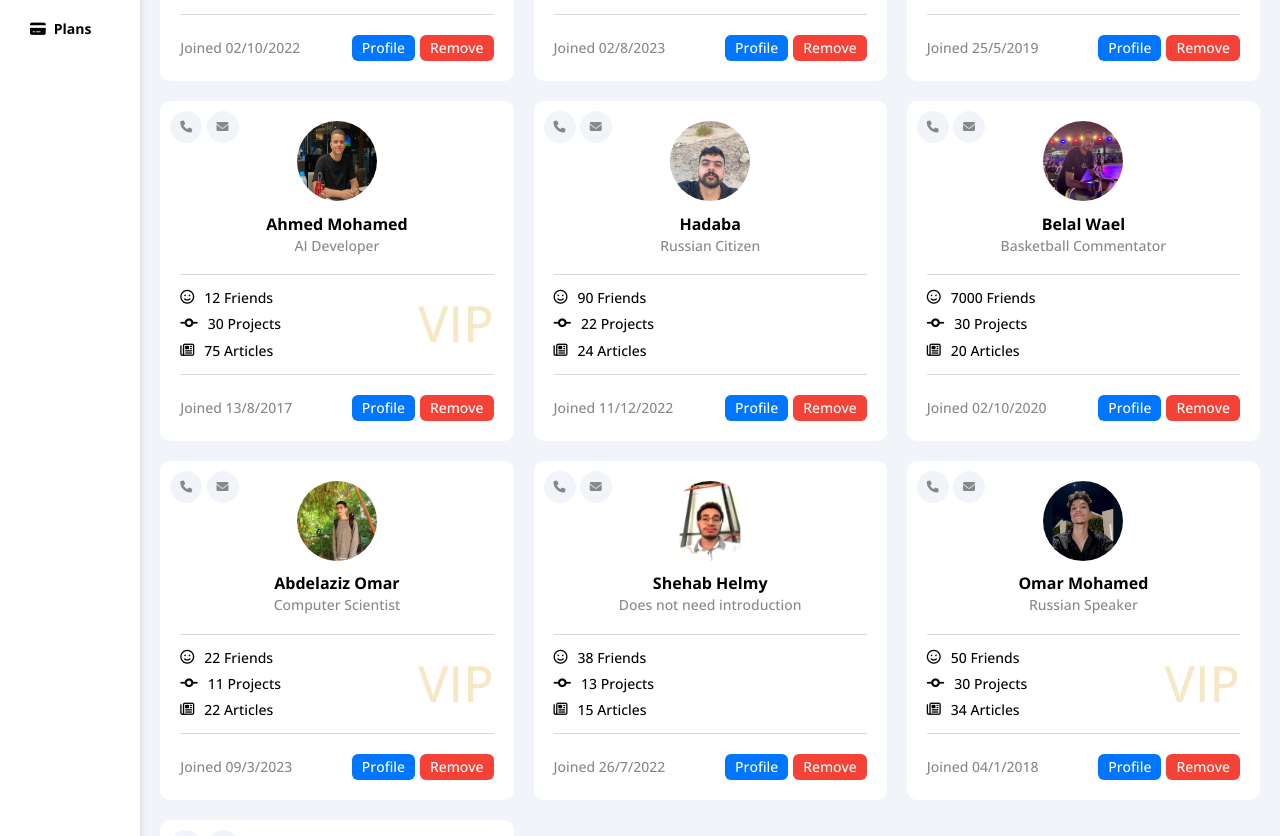
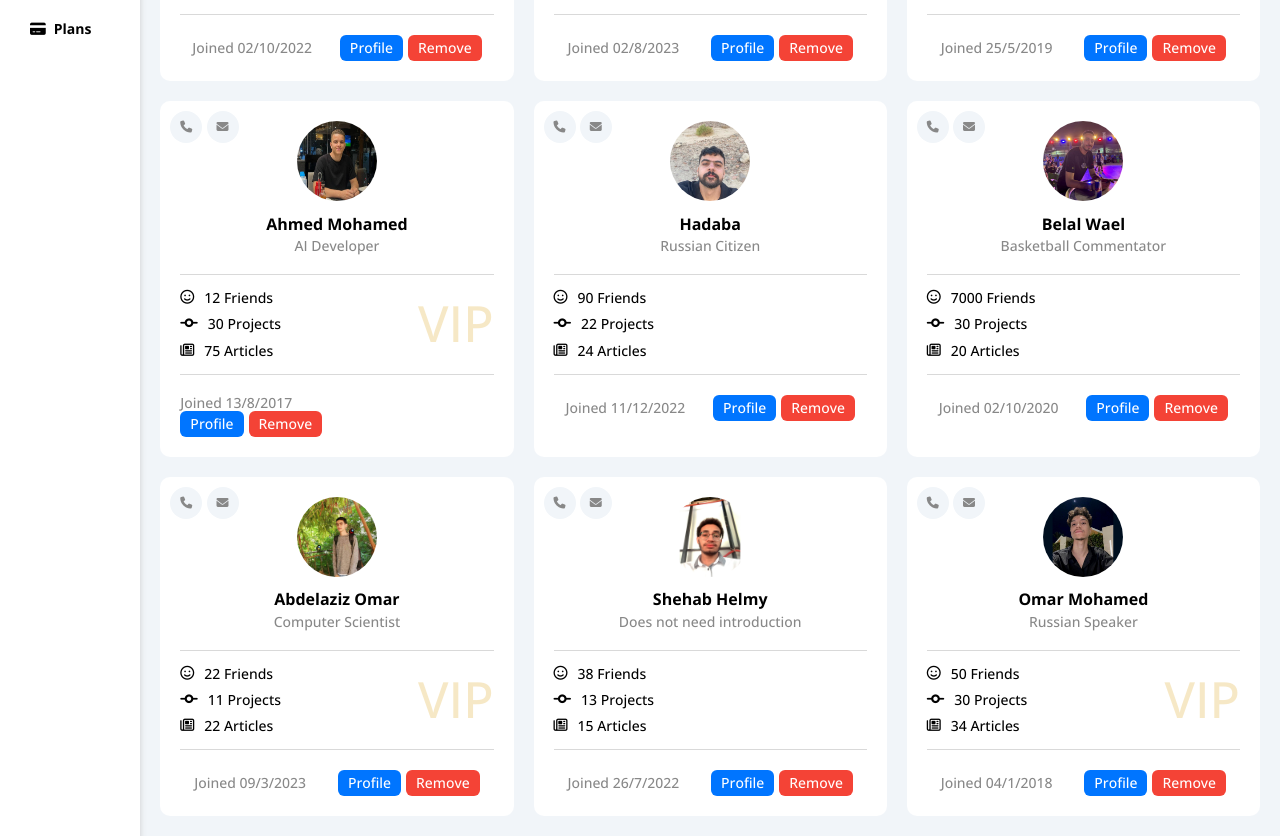
Before and after one commit to abdullahMohamed13/Dashboard, a plain HTML site: page pages/friends.html in a window 1280 px wide. Shown: the part 407-1243 px from the top of the page. Drawn offline with nearby package versions, Linux system fonts and the light colour scheme.

Commit message:
Update favicon

```diff
--- a/pages/friends.html
+++ b/pages/friends.html
@@ -4,7 +4,7 @@
     <meta charset="UTF-8">
     <meta name="viewport" content="width=device-width, initial-scale=1.0">
     <title>Profile</title>
-    <link rel="icon" type="image/png" href="/pages/images/logo.png">
+    <link rel="icon" type="image/svg+xml" href="/pages/favicon.svg">
     <!-- Font Awesome CDN -->
     <link rel="stylesheet" href="https://cdnjs.cloudflare.com/ajax/libs/font-awesome/6.4.0/css/all.min.css" integrity="sha512-iecdLmaskl7CVkqkXNQ/ZH/XLlvWZOJyj7Yy7tcenmpD1ypASozpmT/E0iPtmFIB46ZmdtAc9eNBvH0H/ZpiBw==" crossorigin="anonymous" referrerpolicy="no-referrer" />
     <link rel="stylesheet" href="./css/normalize.css">
@@ -52,7 +52,7 @@
                             </div>
                         </div>
                     </div>
-                    <div class="down flex-between">
+                    <div class="friend-cta">
                         <p class="fs-14 c-grey">Joined 02/10/2022</p>
                         <div class="btns d-flex gap-5">
                             <a class="anchor bg-blue">Profile</a>
@@ -89,7 +89,7 @@
                             </div>
                         </div>
                     </div>
-                    <div class="down flex-between">
+                    <div class="friend-cta">
                         <p class="fs-14 c-grey">Joined 02/8/2023</p>
                         <div class="btns d-flex gap-5">
                             <a class="anchor bg-blue">Profile</a>
@@ -125,7 +125,7 @@
                             </div>
                         </div>
                     </div>
-                    <div class="down flex-between">
+                    <div class="friend-cta">
                         <p class="fs-14 c-grey">Joined 25/5/2019</p>
                         <div class="btns d-flex gap-5">
                             <a class="anchor bg-blue">Profile</a>
@@ -162,7 +162,7 @@
                             </div>
                         </div>
                     </div>
-                    <div class="down flex-between">
+                    <div class="">
                         <p class="fs-14 c-grey">Joined 13/8/2017</p>
                         <div class="btns d-flex gap-5">
                             <a class="anchor bg-blue">Profile</a>
@@ -198,7 +198,7 @@
                             </div>
                         </div>
                     </div>
-                    <div class="down flex-between">
+                    <div class="friend-cta">
                         <p class="fs-14 c-grey">Joined 11/12/2022</p>
                         <div class="btns d-flex gap-5">
                             <a class="anchor bg-blue">Profile</a>
@@ -234,7 +234,7 @@
                             </div>
                         </div>
                     </div>
-                    <div class="down flex-between">
+                    <div class="friend-cta">
                         <p class="fs-14 c-grey">Joined 02/10/2020</p>
                         <div class="btns d-flex gap-5">
                             <a class="anchor bg-blue">Profile</a>
@@ -271,7 +271,7 @@
                             </div>
                         </div>
                     </div>
-                    <div class="down flex-between">
+                    <div class="friend-cta">
                         <p class="fs-14 c-grey">Joined 09/3/2023</p>
                         <div class="btns d-flex gap-5">
                             <a class="anchor bg-blue">Profile</a>
@@ -307,7 +307,7 @@
                             </div>
                         </div>
                     </div>
-                    <div class="down flex-between">
+                    <div class="friend-cta">
                         <p class="fs-14 c-grey">Joined 26/7/2022</p>
                         <div class="btns d-flex gap-5">
                             <a class="anchor bg-blue">Profile</a>
@@ -344,7 +344,7 @@
                             </div>
                         </div>
                     </div>
-                    <div class="down flex-between">
+                    <div class="friend-cta">
                         <p class="fs-14 c-grey">Joined 04/1/2018</p>
                         <div class="btns d-flex gap-5">
                             <a class="anchor bg-blue">Profile</a>
@@ -380,7 +380,7 @@
                             </div>
                         </div>
                     </div>
-                    <div class="down flex-between">
+                    <div class="friend-cta">
                         <p class="fs-14 c-grey">Joined 04/8/2022</p>
                         <div class="btns d-flex gap-5">
                             <a href="profile.html" class="anchor bg-blue">Profile</a>
```
Also changed, not shown: pages/courses.html (+1 -1 lines), pages/files.html (+1 -1 lines), pages/index.html (+3 -3 lines), pages/plans.html (+1 -1 lines), pages/profile.html (+1 -1 lines), pages/projects.html (+1 -1 lines), pages/settings.html (+1 -1 lines), pages/favicon.svg (added).
